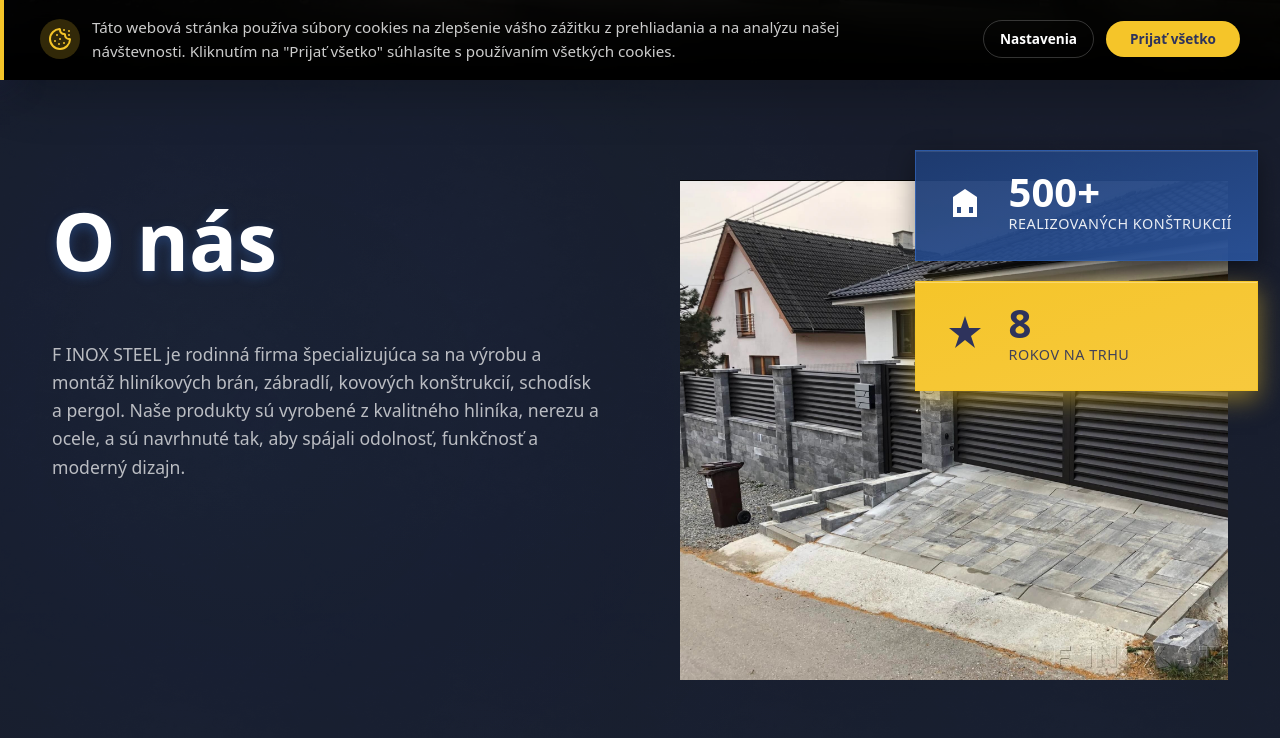
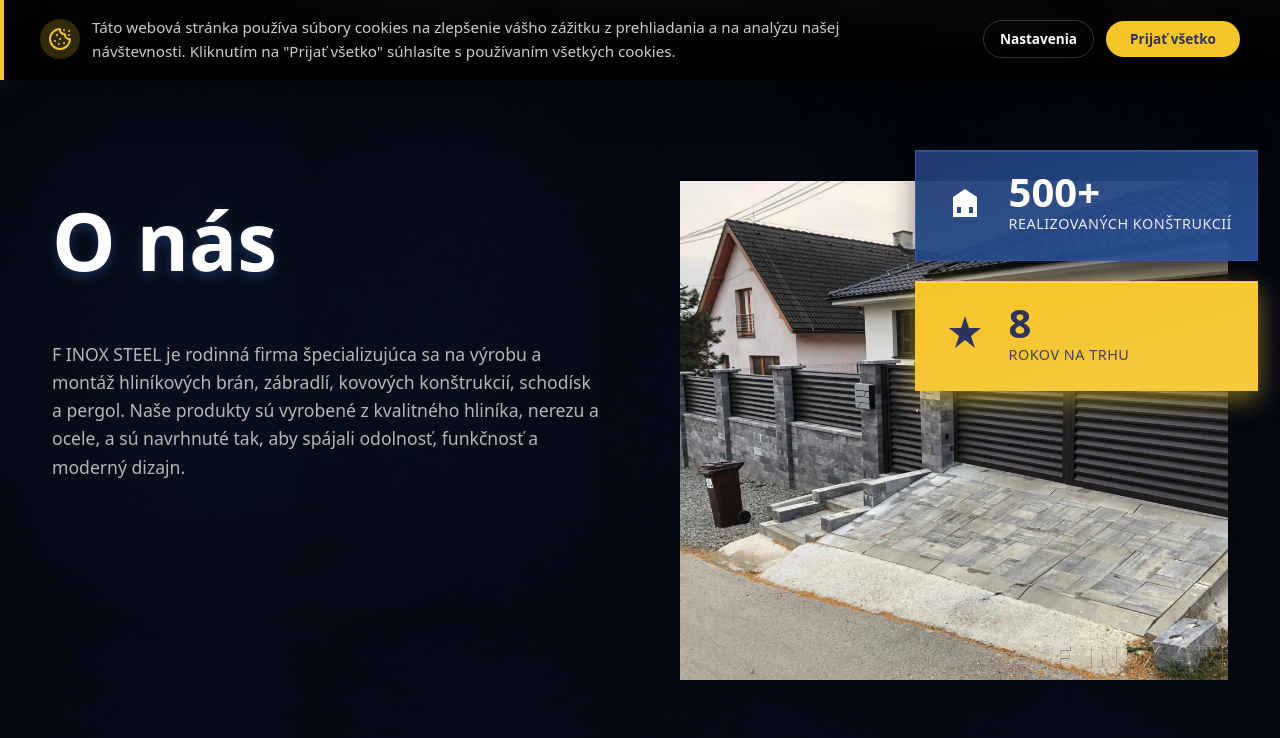
Before and after one commit to aebdigital/finoxsteel, a Next.js app: page / in a window 1280 px wide. Shown: the part 720-1458 px from the top of the page. Built offline with nearby package versions, Linux system fonts and the light colour scheme.

Commit message:
Apply texture directly to all content sections

```diff
--- a/app/globals.css
+++ b/app/globals.css
@@ -52,19 +52,10 @@ section {
   position: relative;
 }
 
-/* Texture overlay for all sections except those explicitly ignored */
-section:not(.ignore-texture)::after {
-  content: "";
-  position: absolute;
-  inset: 0;
-  background-image: url("/texture.png");
+/* Direct texture class - apply to sections that need the texture */
+.bg-textured {
+  background-image: url("/texture.png"), var(--section-gradient, none);
   background-repeat: repeat;
-  background-size: 300px; /* Adjust size for detail */
-  opacity: 0.15;
-  pointer-events: none;
-  z-index: -5;
+  background-size: 300px auto;
+  background-blend-mode: overlay;
 }
-
-.ignore-texture::after {
-  display: none !important;
-}
--- a/app/kontakt/page.tsx
+++ b/app/kontakt/page.tsx
@@ -74,7 +74,7 @@ export default function ContactPage() {
 
         {/* Contact Main Section */}
         <FadeIn>
-        <section className="relative py-[80px] pb-[100px] bg-background z-10 max-md:py-[60px] max-md:pb-[80px] before:absolute before:inset-0 before:bg-[radial-gradient(circle_at_20%_30%,rgba(66,135,245,0.05)_0%,transparent_50%),radial-gradient(circle_at_80%_70%,rgba(42,82,152,0.05)_0%,transparent_50%)] before:-z-10 after:absolute after:inset-0 after:bg-[repeating-linear-gradient(45deg,transparent,transparent_35px,rgba(66,135,245,0.02)_35px,rgba(66,135,245,0.02)_70px)] after:opacity-50 after:pointer-events-none">
+        <section className="relative py-[80px] pb-[100px] bg-background z-10 max-md:py-[60px] max-md:pb-[80px] bg-textured before:absolute before:inset-0 before:bg-[radial-gradient(circle_at_20%_30%,rgba(66,135,245,0.05)_0%,transparent_50%),radial-gradient(circle_at_80%_70%,rgba(42,82,152,0.05)_0%,transparent_50%)] before:-z-10 after:absolute after:inset-0 after:bg-[repeating-linear-gradient(45deg,transparent,transparent_35px,rgba(66,135,245,0.02)_35px,rgba(66,135,245,0.02)_70px)] after:opacity-50 after:pointer-events-none">
           <div className="max-w-[95%] mx-auto px-5 relative z-10">
 
             <div className="grid grid-cols-1 md:grid-cols-2 gap-[60px] max-md:gap-[40px]">
--- a/app/o-nas/page.tsx
+++ b/app/o-nas/page.tsx
@@ -32,7 +32,7 @@ export default function AboutPage() {
 
       {/* About Main Section */}
       <FadeIn>
-      <section className="py-[80px] bg-background max-md:py-[60px] max-sm:py-[50px] relative z-10 before:absolute before:inset-0 before:bg-[radial-gradient(circle_at_20%_30%,rgba(66,135,245,0.05)_0%,transparent_50%),radial-gradient(circle_at_80%_70%,rgba(42,82,152,0.05)_0%,transparent_50%)] before:-z-10">
+      <section className="py-[80px] bg-background max-md:py-[60px] max-sm:py-[50px] relative z-10 bg-textured before:absolute before:inset-0 before:bg-[radial-gradient(circle_at_20%_30%,rgba(66,135,245,0.05)_0%,transparent_50%),radial-gradient(circle_at_80%_70%,rgba(42,82,152,0.05)_0%,transparent_50%)] before:-z-10">
         <div className="max-w-[95%] mx-auto px-5">
           <div className="grid grid-cols-1 md:grid-cols-2 gap-8 lg:gap-12 items-center">
 
--- a/app/ochrana-osobnych-udajov/page.tsx
+++ b/app/ochrana-osobnych-udajov/page.tsx
@@ -5,7 +5,7 @@ export const metadata = {
 
 export default function PrivacyPolicyPage() {
   return (
-    <main className="pt-[140px] pb-20 bg-background min-h-screen text-foreground">
+    <main className="pt-[140px] pb-20 bg-background min-h-screen text-foreground bg-textured">
       <div className="max-w-[95%] mx-auto px-5">
         <h1 className="text-3xl md:text-5xl font-bold text-accent mb-10 leading-tight">
           Ochrana osobných údajov
--- a/app/page.tsx
+++ b/app/page.tsx
@@ -10,7 +10,7 @@ export default function Home() {
 
       {/* About Section */}
       <FadeIn>
-      <section id="about" className="relative py-[100px] bg-background z-10 before:absolute before:inset-0 before:bg-[radial-gradient(circle_at_20%_30%,rgba(66,135,245,0.05)_0%,transparent_50%),radial-gradient(circle_at_80%_70%,rgba(42,82,152,0.05)_0%,transparent_50%)] before:-z-10">
+      <section id="about" className="relative py-[100px] bg-background z-10 bg-textured before:absolute before:inset-0 before:bg-[radial-gradient(circle_at_20%_30%,rgba(66,135,245,0.05)_0%,transparent_50%),radial-gradient(circle_at_80%_70%,rgba(42,82,152,0.05)_0%,transparent_50%)] before:-z-10">
         <div className="max-w-[95%] mx-auto px-5">
           <div className="grid grid-cols-1 md:grid-cols-2 gap-10 md:gap-20 items-start">
             <div className="flex flex-col gap-10">
@@ -103,7 +103,7 @@ export default function Home() {
 
       {/* Gallery Section */}
       <FadeIn delay={0.2}>
-      <section id="gallery" className="relative py-[80px] pb-[100px] bg-[#111] overflow-hidden z-10 before:absolute before:inset-0 before:bg-[radial-gradient(circle_at_30%_20%,rgba(66,135,245,0.05)_0%,transparent_50%),radial-gradient(circle_at_70%_80%,rgba(42,82,152,0.05)_0%,transparent_50%)] before:-z-10 after:absolute after:top-0 after:left-0 after:right-0 after:h-[1px] after:bg-gradient-to-r after:from-transparent after:via-[rgba(66,135,245,0.3)] after:to-transparent">
+      <section id="gallery" className="relative py-[80px] pb-[100px] bg-[#111] overflow-hidden z-10 bg-textured before:absolute before:inset-0 before:bg-[radial-gradient(circle_at_30%_20%,rgba(66,135,245,0.05)_0%,transparent_50%),radial-gradient(circle_at_70%_80%,rgba(42,82,152,0.05)_0%,transparent_50%)] before:-z-10 after:absolute after:top-0 after:left-0 after:right-0 after:h-[1px] after:bg-gradient-to-r after:from-transparent after:via-[rgba(66,135,245,0.3)] after:to-transparent">
         <div className="max-w-[95%] mx-auto px-5">
           <h2 className="text-[5rem] font-bold text-left mb-[50px] text-accent p-0 [text-shadow:0_4px_12px_rgba(66,135,245,0.3)] leading-tight">
             Galéria
--- a/app/produkty-sluzby/page.tsx
+++ b/app/produkty-sluzby/page.tsx
@@ -62,7 +62,7 @@ export default function ServicesPage() {
 
       {/* Services Section */}
       <FadeIn>
-      <section className="py-[6rem] pb-[4rem] bg-background relative z-10 max-md:pt-[50px] max-md:pb-[2rem] before:absolute before:inset-0 before:bg-[radial-gradient(circle_at_20%_30%,rgba(66,135,245,0.05)_0%,transparent_50%),radial-gradient(circle_at_80%_70%,rgba(42,82,152,0.05)_0%,transparent_50%)] before:-z-10">
+      <section className="py-[6rem] pb-[4rem] bg-background relative z-10 max-md:pt-[50px] max-md:pb-[2rem] bg-textured before:absolute before:inset-0 before:bg-[radial-gradient(circle_at_20%_30%,rgba(66,135,245,0.05)_0%,transparent_50%),radial-gradient(circle_at_80%_70%,rgba(42,82,152,0.05)_0%,transparent_50%)] before:-z-10">
         <div className="w-full px-5">
           <div className="grid grid-cols-2 gap-[5px] mb-[6rem] max-w-full mx-auto max-lg:grid-cols-2 max-md:grid-cols-1 max-md:gap-[2rem] max-md:mb-[4rem]">
             {services.map((svc) => (
--- a/app/referencie/page.tsx
+++ b/app/referencie/page.tsx
@@ -131,7 +131,7 @@ export default function ReferencesPage() {
 
         {/* Portfolio Section */}
         <FadeIn>
-        <section className="py-[4rem] min-h-[500px] bg-background relative z-10 before:absolute before:inset-0 before:bg-[radial-gradient(circle_at_20%_30%,rgba(66,135,245,0.05)_0%,transparent_50%),radial-gradient(circle_at_80%_70%,rgba(42,82,152,0.05)_0%,transparent_50%)] before:-z-10">
+        <section className="py-[4rem] min-h-[500px] bg-background relative z-10 bg-textured before:absolute before:inset-0 before:bg-[radial-gradient(circle_at_20%_30%,rgba(66,135,245,0.05)_0%,transparent_50%),radial-gradient(circle_at_80%_70%,rgba(42,82,152,0.05)_0%,transparent_50%)] before:-z-10">
           <div className="max-w-[95%] mx-auto w-full px-5">
             {/* Filter Buttons */}
             <div className="flex justify-center flex-wrap gap-[1rem] mb-[3rem] px-[1rem] text-center max-md:gap-[0.5rem] max-md:px-[0.5rem]">
```
